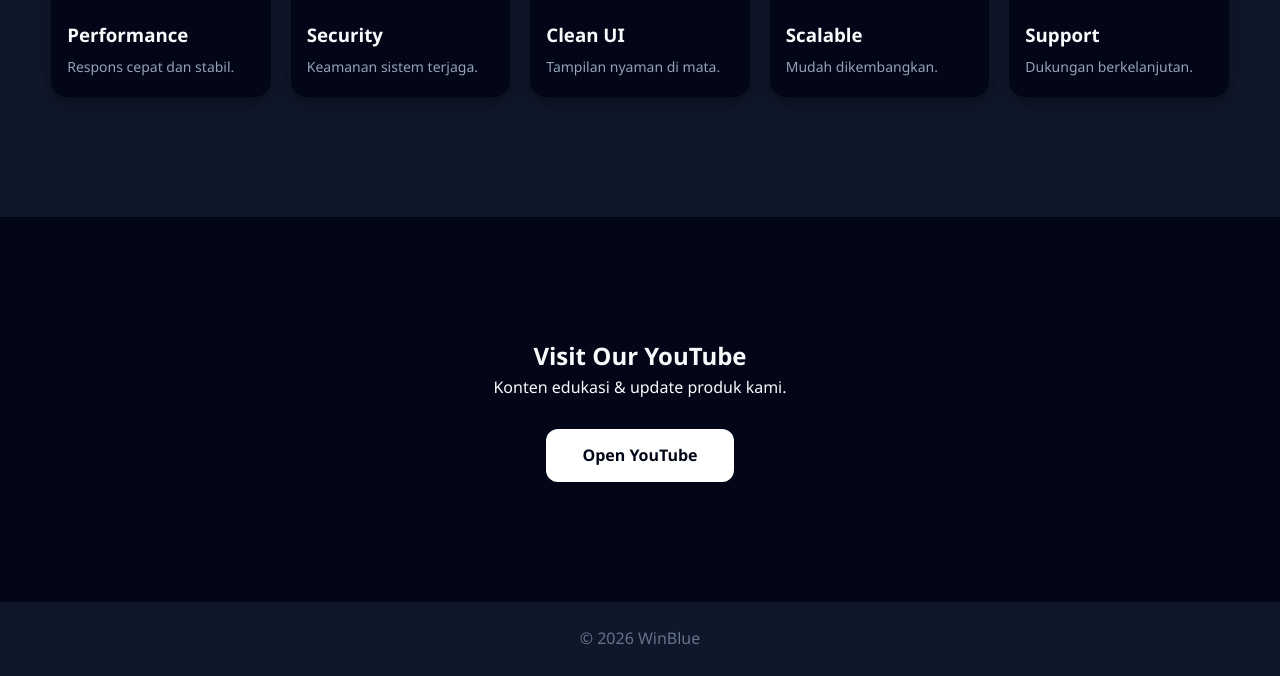
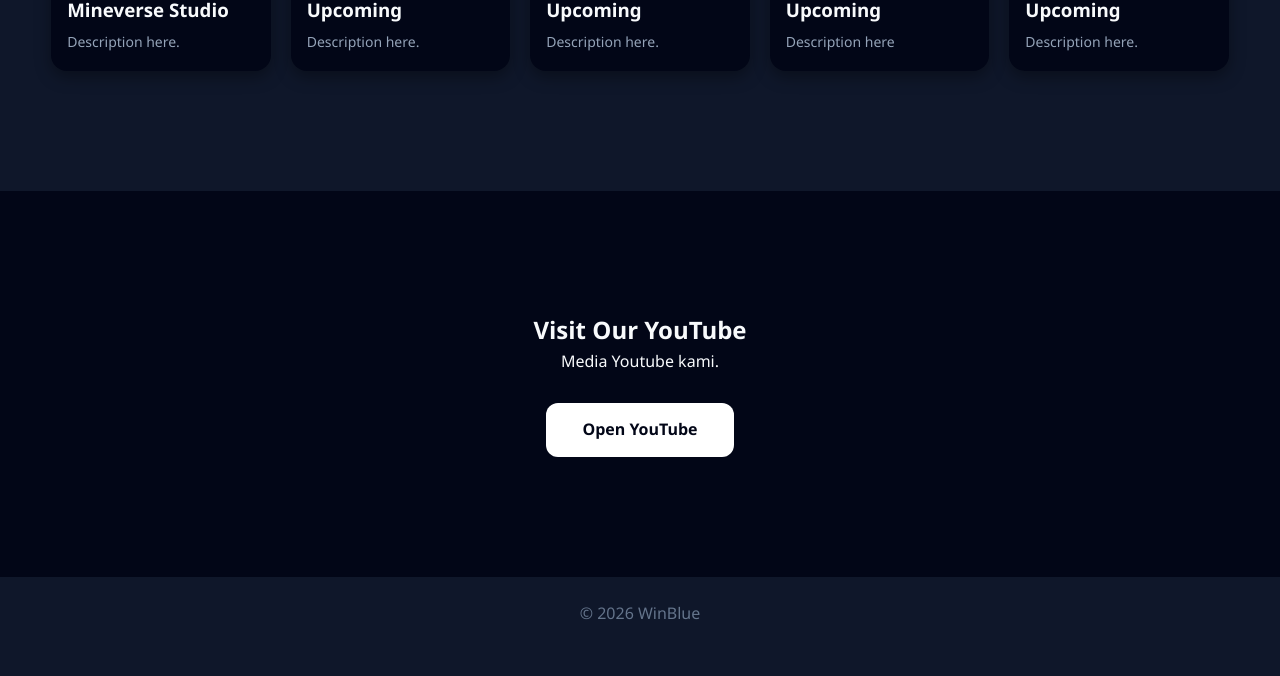
Before and after one commit to alzenarafi/Mineverse, a plain HTML site: page index.html in a window 1280 px wide. Shown: the part 1389-2065 px from the top of the page. After the commit the page ends 2039 px from the top, so only its background shows below. Drawn offline with Linux system fonts and the light colour scheme.

Commit message:
Update index.html

```diff
--- a/index.html
+++ b/index.html
@@ -13,7 +13,7 @@
     <div class="container nav-wrap">
 
       <div class="brand">
-        <img src="logo.png" alt="Mineverse Logo">
+        <img src="LogoMineverse.png" alt="Mineverse Logo">
         <span>Mineverse</span>
       </div>
 
@@ -31,7 +31,7 @@
   <section id="start" class="hero">
     <div class="container hero-wrap">
       <h1>Selamat datang<br>di Mineverse.</h1>
-      <p>UI modern dengan pendekatan bersih dan nyaman ala Windows 11.</p>
+      <p>Kami ingin menjadi lebih dari sekedar komunitas Minecraft biasa.</p>
       <a href="#about" class="btn-main">Get Started</a>
     </div>
   </section>
@@ -41,8 +41,7 @@
     <div class="container about-wrap">
       <h2>About Us</h2>
       <p>
-        WinBlue membangun produk digital dengan desain sederhana,
-        fokus pada kenyamanan pengguna dan konsistensi visual.
+        Mineverse adalah sebuah komunitas Minecraft di Indonesia.
       </p>
     </div>
   </section>
@@ -55,33 +54,33 @@
       <div class="feature-row">
 
         <div class="feature-card">
-          <img src="https://via.placeholder.com/400x220" alt="">
-          <h3>Performance</h3>
-          <p>Respons cepat dan stabil.</p>
+          <img src="MvStudioLogo.png" alt="">
+          <h3>Mineverse Studio</h3>
+          <p>Description here.</p>
         </div>
 
         <div class="feature-card">
           <img src="https://via.placeholder.com/400x220" alt="">
-          <h3>Security</h3>
-          <p>Keamanan sistem terjaga.</p>
+          <h3>Upcoming</h3>
+          <p>Description here.</p>
         </div>
 
         <div class="feature-card">
           <img src="https://via.placeholder.com/400x220" alt="">
-          <h3>Clean UI</h3>
-          <p>Tampilan nyaman di mata.</p>
+          <h3>Upcoming</h3>
+          <p>Description here.</p>
         </div>
 
         <div class="feature-card">
           <img src="https://via.placeholder.com/400x220" alt="">
-          <h3>Scalable</h3>
-          <p>Mudah dikembangkan.</p>
+          <h3>Upcoming</h3>
+          <p>Description here</p>
         </div>
 
         <div class="feature-card">
           <img src="https://via.placeholder.com/400x220" alt="">
-          <h3>Support</h3>
-          <p>Dukungan berkelanjutan.</p>
+          <h3>Upcoming</h3>
+          <p>Description here.</p>
         </div>
 
       </div>
@@ -92,8 +91,8 @@
   <section id="youtube" class="youtube">
     <div class="container youtube-wrap">
       <h2>Visit Our YouTube</h2>
-      <p>Konten edukasi & update produk kami.</p>
-      <a href="https://www.youtube.com" target="_blank" class="btn-youtube">
+      <p>Media Youtube kami.</p>
+      <a href="https://youtube.com/@mineverse.c?si=c1cYkTFhpIWtfPwJ" target="_blank" class="btn-youtube">
         Open YouTube
       </a>
     </div>
```
